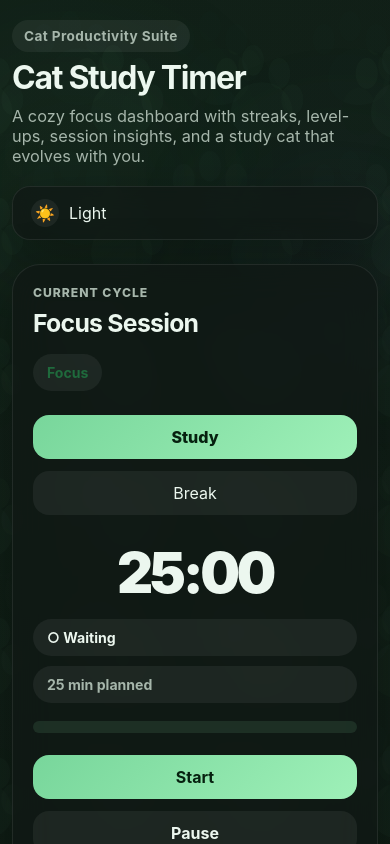
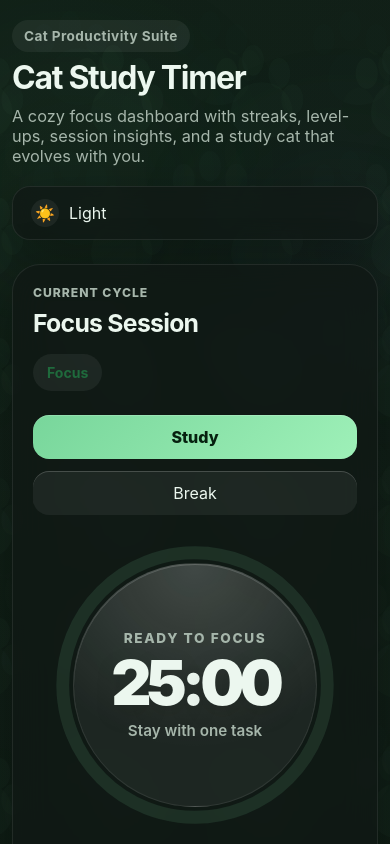
Before and after one commit to r0n0bakir-gif/cat-study-timer, a React (Vite) app: page / in a window 390 px wide. Shown: the top 844 px of the page. Built offline with nearby package versions, Linux system fonts and the light colour scheme.

Commit message:
UI improvements: timer ring, animations, break screen

```diff
--- a/src/App.css
+++ b/src/App.css
@@ -10,6 +10,7 @@
   --card: rgba(233, 241, 235, 0.76);
   --card-border: rgba(255, 255, 255, 0.24);
   --shadow: 0 18px 44px rgba(20, 46, 30, 0.12);
+  --shadow-strong: 0 26px 60px rgba(20, 46, 30, 0.18);
   --accent: #3f7f57;
   --accent-2: #699e79;
   --accent-break: #8f9af0;
@@ -26,6 +27,7 @@
   --card: rgba(16, 24, 20, 0.7);
   --card-border: rgba(255, 255, 255, 0.08);
   --shadow: 0 20px 60px rgba(0, 0, 0, 0.35);
+  --shadow-strong: 0 28px 80px rgba(0, 0, 0, 0.45);
   --accent: #78d69b;
   --accent-2: #9ef0b8;
   --accent-break: #9fa7ff;
@@ -221,7 +223,7 @@ button {
   cursor: pointer;
   backdrop-filter: blur(16px);
   box-shadow: var(--shadow);
-  transition: transform 0.2s ease, opacity 0.2s ease, border-color 0.25s ease;
+  transition: transform 0.2s ease, opacity 0.2s ease, border-color 0.25s ease, box-shadow 0.25s ease;
 }
 
 .theme-toggle-icon {
@@ -249,7 +251,22 @@ button {
     opacity 0.25s ease,
     transform 0.25s ease,
     border-color 0.25s ease,
-    background 0.35s ease;
+    background 0.35s ease,
+    box-shadow 0.25s ease;
+}
+
+.interactive-panel:hover {
+  transform: translateY(-4px);
+  box-shadow: var(--shadow-strong);
+}
+
+.interactive-card {
+  transition: transform 0.22s ease, background 0.22s ease, border-color 0.22s ease, box-shadow 0.22s ease;
+}
+
+.interactive-card:hover {
+  transform: translateY(-2px);
+  box-shadow: 0 16px 30px rgba(0, 0, 0, 0.08);
 }
 
 .panel {
@@ -290,7 +307,8 @@ button {
 .panel-top,
 .cat-panel-head,
 .energy-head,
-.weekly-progress-head {
+.weekly-progress-head,
+.break-helper-head {
   display: flex;
   justify-content: space-between;
   align-items: center;
@@ -308,7 +326,8 @@ button {
 }
 
 .panel h2,
-.cat-panel h3 {
+.cat-panel h3,
+.break-helper-head h3 {
   margin: 0;
   font-size: 1.55rem;
   letter-spacing: -0.03em;
@@ -318,6 +337,9 @@ button {
 .level-chip,
 .timer-chip,
 .cat-mini-status {
+  display: inline-flex;
+  align-items: center;
+  gap: 8px;
   border-radius: 999px;
   padding: 10px 14px;
   font-size: 0.88rem;
@@ -355,7 +377,21 @@ button {
     transform 0.2s ease,
     opacity 0.2s ease,
     background 0.25s ease,
-    border-color 0.25s ease;
+    border-color 0.25s ease,
+    box-shadow 0.2s ease;
+}
+
+.mode-btn:active,
+.main-btn:active,
+.icon-btn:active,
+.collection-card.unlocked:active {
+  transform: translateY(0) scale(0.98);
+}
+
+.mode-btn,
+.main-btn.secondary,
+.icon-btn {
+  box-shadow: inset 0 1px 0 rgba(255, 255, 255, 0.18);
 }
 
 .mode-btn {
@@ -378,15 +414,96 @@ button {
 }
 
 .timer-display-wrap {
-  margin: 8px 0 18px;
+  margin: 10px 0 18px;
+}
+
+.timer-ring-shell {
+  position: relative;
+  width: min(100%, 420px);
+  margin: 10px auto 14px;
+  aspect-ratio: 1 / 1;
+  display: grid;
+  place-items: center;
+}
+
+.timer-ring-shell.running {
+  filter: drop-shadow(0 12px 28px rgba(120, 214, 155, 0.14));
+}
+
+.app.break .timer-ring-shell.running {
+  filter: drop-shadow(0 12px 28px rgba(159, 167, 255, 0.18));
+}
+
+.timer-ring {
+  position: absolute;
+  inset: 0;
+  width: 100%;
+  height: 100%;
+  transform: rotate(-90deg);
+}
+
+.timer-ring-track,
+.timer-ring-progress {
+  fill: none;
+  stroke-width: 12;
+}
+
+.timer-ring-track {
+  stroke: var(--track);
+}
+
+.timer-ring-progress {
+  stroke: url(#timerGradient);
+  stroke: var(--accent);
+  stroke-linecap: round;
+  transition: stroke-dashoffset 0.8s ease, stroke 0.35s ease;
+}
+
+.app.break .timer-ring-progress {
+  stroke: var(--accent-break);
+}
+
+.timer-display-core {
+  position: relative;
+  z-index: 1;
+  width: 76%;
+  min-height: 76%;
+  border-radius: 999px;
+  display: flex;
+  align-items: center;
+  justify-content: center;
+  flex-direction: column;
+  text-align: center;
+  padding: 26px;
+  background: radial-gradient(circle at top, rgba(255, 255, 255, 0.16), transparent 68%), var(--pill);
+  border: 1px solid rgba(255, 255, 255, 0.08);
+  box-shadow: inset 0 1px 0 rgba(255, 255, 255, 0.16);
+}
+
+.timer-kicker {
+  font-size: 0.85rem;
+  letter-spacing: 0.12em;
+  text-transform: uppercase;
+  color: var(--muted);
+  font-weight: 800;
+  margin-bottom: 8px;
 }
 
 .timer-display {
   text-align: center;
-  font-size: clamp(3.5rem, 8vw, 6rem);
-  font-weight: 900;
-  letter-spacing: -0.06em;
-  margin: 24px 0 12px;
+  font-size: clamp(4.3rem, 10vw, 7rem);
+  font-weight: 950;
+  letter-spacing: -0.08em;
+  line-height: 0.92;
+  margin: 0;
+  text-shadow: 0 8px 24px rgba(0, 0, 0, 0.12);
+}
+
+.timer-caption {
+  margin-top: 10px;
+  color: var(--muted);
+  font-weight: 600;
+  font-size: 0.95rem;
 }
 
 .timer-status-row {
@@ -456,8 +573,18 @@ button {
   color: #06200f;
 }
 
+.main-btn.primary:hover,
+.active-mode.study:hover {
+  box-shadow: 0 12px 24px rgba(120, 214, 155, 0.22);
+}
+
 .app.break .main-btn.primary {
   background: linear-gradient(135deg, var(--accent-break), var(--accent-break-2));
+}
+
+.app.break .main-btn.primary:hover,
+.active-mode.break:hover {
+  box-shadow: 0 12px 24px rgba(159, 167, 255, 0.22);
 }
 
 .main-btn.secondary {
@@ -471,32 +598,72 @@ button {
   border: 1px solid var(--card-border);
 }
 
+.break-helper-card,
 .settings-grid,
 .summary-list {
   display: grid;
   gap: 16px;
 }
 
+.break-helper-card,
 .setting-card,
 .summary-row,
 .focus-state-card,
 .energy-card,
 .next-unlock-card,
 .mini-panel,
-.weekly-progress-card {
+.weekly-progress-card,
+.break-tip {
   padding: 16px;
   border-radius: 22px;
   background: rgba(255, 255, 255, 0.25);
 }
 
+.app.dark .break-helper-card,
 .app.dark .setting-card,
 .app.dark .summary-row,
 .app.dark .focus-state-card,
 .app.dark .energy-card,
 .app.dark .next-unlock-card,
 .app.dark .mini-panel,
-.app.dark .weekly-progress-card {
+.app.dark .weekly-progress-card,
+.app.dark .break-tip {
   background: rgba(255, 255, 255, 0.03);
+}
+
+.break-helper-card {
+  margin-bottom: 16px;
+  border: 1px solid rgba(159, 167, 255, 0.16);
+}
+
+.break-helper-badge {
+  display: inline-flex;
+  align-items: center;
+  gap: 8px;
+  border-radius: 999px;
+  padding: 10px 14px;
+  background: rgba(159, 167, 255, 0.16);
+  color: var(--text);
+  font-size: 0.88rem;
+  font-weight: 700;
+}
+
+.break-helper-copy {
+  margin: 0;
+  color: var(--muted);
+  line-height: 1.55;
+}
+
+.break-suggestion-list {
+  display: grid;
+  gap: 10px;
+}
+
+.break-tip {
+  display: flex;
+  align-items: center;
+  gap: 10px;
+  font-weight: 600;
 }
 
 .break-setting {
@@ -569,10 +736,23 @@ button {
   display: grid;
   place-items: center;
   background: linear-gradient(135deg, rgba(255, 255, 255, 0.5), rgba(255, 255, 255, 0.16));
+  transition: transform 0.35s ease, box-shadow 0.35s ease;
 }
 
 .app.dark .cat-frame {
   background: linear-gradient(135deg, rgba(255, 255, 255, 0.08), rgba(255, 255, 255, 0.02));
+}
+
+.cat-frame.active {
+  box-shadow: 0 20px 44px rgba(0, 0, 0, 0.18);
+}
+
+.cat-frame.focus-mode.active {
+  animation: catFrameBob 3.4s ease-in-out infinite;
+}
+
+.cat-frame.rest-mode.active {
+  animation: catFrameSleep 4.2s ease-in-out infinite;
 }
 
 .pulse-ring {
@@ -591,6 +771,21 @@ button {
   border: 4px solid rgba(255, 255, 255, 0.65);
   position: relative;
   z-index: 1;
+  transform-origin: center;
+  transition: transform 0.35s ease, filter 0.35s ease, box-shadow 0.35s ease;
+}
+
+.cat-image.is-running.is-focused {
+  animation: catFocusBounce 2.8s ease-in-out infinite;
+}
+
+.cat-image.is-resting {
+  animation: catRestFloat 4s ease-in-out infinite;
+  filter: saturate(0.95) brightness(0.96);
+}
+
+.cat-image.is-celebrating {
+  animation: catCelebrate 0.9s ease-in-out 3;
 }
 
 .cat-copy {
@@ -853,10 +1048,7 @@ button {
 
 .collection-card.unlocked:hover {
   transform: translateY(-4px);
-}
-
-.collection-card.unlocked:active {
-  transform: translateY(-1px) scale(0.99);
+  box-shadow: var(--shadow-strong);
 }
 
 .collection-card.unlocked {
@@ -978,6 +1170,62 @@ button {
   }
 }
 
+@keyframes catFocusBounce {
+  0%,
+  100% {
+    transform: translateY(0) scale(1);
+  }
+  30% {
+    transform: translateY(-6px) scale(1.015);
+  }
+  60% {
+    transform: translateY(3px) scale(0.995);
+  }
+}
+
+@keyframes catRestFloat {
+  0%,
+  100% {
+    transform: translateY(0) rotate(0deg);
+  }
+  50% {
+    transform: translateY(7px) rotate(-1.2deg);
+  }
+}
+
+@keyframes catCelebrate {
+  0%,
+  100% {
+    transform: rotate(0deg) scale(1);
+  }
+  25% {
+    transform: rotate(-4deg) scale(1.04);
+  }
+  75% {
+    transform: rotate(4deg) scale(1.04);
+  }
+}
+
+@keyframes catFrameBob {
+  0%,
+  100% {
+    transform: translateY(0);
+  }
+  50% {
+    transform: translateY(-5px);
+  }
+}
+
+@keyframes catFrameSleep {
+  0%,
+  100% {
+    transform: translateY(0);
+  }
+  50% {
+    transform: translateY(4px);
+  }
+}
+
 @media (max-width: 980px) {
   .hero-grid,
   .bottom-grid,
@@ -1008,9 +1256,14 @@ button {
     height: 180px;
   }
 
+  .timer-ring-shell {
+    width: min(100%, 320px);
+  }
+
   .mode-row,
   .controls,
-  .timer-status-row {
+  .timer-status-row,
+  .break-helper-head {
     flex-direction: column;
   }
 
@@ -1041,4 +1294,8 @@ button {
   .cat-collection-grid {
     grid-template-columns: 1fr 1fr;
   }
+
+  .timer-display {
+    font-size: clamp(3.5rem, 16vw, 5rem);
+  }
 }
--- a/src/App.jsx
+++ b/src/App.jsx
@@ -107,6 +107,13 @@ const CAT_EVOLUTIONS = [
     name: "Rich Kitten",
     img: "https://i.pinimg.com/736x/fc/d6/73/fcd673c5aa17b93c15d35ee17412ec89.jpg",
   },
+];
+
+const BREAK_SUGGESTIONS = [
+  "Drink a glass of water",
+  "Roll your shoulders and stretch your neck",
+  "Look away from the screen for 20 seconds",
+  "Take 5 slow breaths",
 ];
 
 const STORAGE_KEY = "cat-study-pro-dashboard";
@@ -357,9 +364,16 @@ export default function App() {
   const nextCatUnlock = CAT_EVOLUTIONS.find((cat) => cat.level > level);
 
   const totalDuration = (mode === "study" ? studyMinutes : breakMinutes) * 60;
-  const progressPercent = ((totalDuration - timeLeft) / totalDuration) * 100;
+  const progressPercent = Math.max(
+    0,
+    Math.min(100, ((totalDuration - timeLeft) / totalDuration) * 100)
+  );
   const sessionMinutesElapsed = Math.floor((totalDuration - timeLeft) / 60);
   const sessionMinutesLeft = Math.ceil(timeLeft / 60);
+
+  const ringRadius = 124;
+  const ringCircumference = 2 * Math.PI * ringRadius;
+  const ringOffset = ringCircumference - (progressPercent / 100) * ringCircumference;
 
   const weeklyActivity = getLast7Days(dailySessions);
   const weeklyPeak = Math.max(...weeklyActivity.map((day) => day.value), 1);
@@ -424,6 +438,16 @@ export default function App() {
     };
   }, [isCelebrating, mode, running, sessionMinutesLeft, currentEvolution]);
 
+  const timerStateLabel = isCelebrating
+    ? "Completed"
+    : running
+    ? mode === "study"
+      ? "Focus in progress"
+      : "Break in progress"
+    : mode === "study"
+    ? "Ready to focus"
+    : "Ready to recharge";
+
   return (
     <div
       className={`app ${darkMode ? "dark" : ""} ${
@@ -456,7 +480,7 @@ export default function App() {
         </div>
 
         <div className="hero-grid">
-          <section className="glass panel timer-panel">
+          <section className="glass panel timer-panel interactive-panel">
             <div className="panel-top">
               <div>
                 <p className="section-label">Current cycle</p>
@@ -489,9 +513,32 @@ export default function App() {
             </div>
 
             <div className="timer-display-wrap">
-              <div className="timer-display">
-                {formatTime(minutes)}:{formatTime(seconds)}
+              <div className={`timer-ring-shell ${mode} ${running ? "running" : ""}`}>
+                <svg className="timer-ring" viewBox="0 0 300 300" aria-hidden="true">
+                  <circle className="timer-ring-track" cx="150" cy="150" r={ringRadius} />
+                  <circle
+                    className="timer-ring-progress"
+                    cx="150"
+                    cy="150"
+                    r={ringRadius}
+                    style={{
+                      strokeDasharray: ringCircumference,
+                      strokeDashoffset: ringOffset,
+                    }}
+                  />
+                </svg>
+
+                <div className="timer-display-core">
+                  <span className="timer-kicker">{timerStateLabel}</span>
+                  <div className="timer-display">
+                    {formatTime(minutes)}:{formatTime(seconds)}
+                  </div>
+                  <div className="timer-caption">
+                    {mode === "study" ? "Stay with one task" : "Let your brain reset"}
+                  </div>
+                </div>
               </div>
+
               <div className="timer-status-row">
                 <span className="timer-chip">
                   {running ? "● In progress" : "○ Waiting"}
@@ -508,7 +555,7 @@ export default function App() {
               <div
                 className="progress-fill"
                 style={{
-                  width: `${Math.max(0, Math.min(progressPercent, 100))}%`,
+                  width: `${progressPercent}%`,
                 }}
               />
             </div>
@@ -531,8 +578,33 @@ export default function App() {
               </button>
             </div>
 
+            {mode === "break" ? (
+              <div className="break-helper-card">
+                <div className="break-helper-head">
+                  <div>
+                    <p className="section-label">Break guide</p>
+                    <h3>Use this break well</h3>
+                  </div>
+                  <span className="break-helper-badge">💤 Reset mode</span>
+                </div>
+
+                <p className="break-helper-copy">
+                  Your kitten is resting. Step away for a moment so your next focus sprint feels easier.
+                </p>
+
+                <div className="break-suggestion-list">
+                  {BREAK_SUGGESTIONS.map((tip) => (
+                    <div key={tip} className="break-tip">
+                      <span>•</span>
+                      <span>{tip}</span>
+                    </div>
+                  ))}
+                </div>
+              </div>
+            ) : null}
+
             <div className="settings-grid">
-              <div className="setting-card">
+              <div className="setting-card interactive-card">
                 <div className="setting-head">
                   <label>Study time</label>
                   <span>{studyMinutes} min</span>
@@ -547,7 +619,7 @@ export default function App() {
                 />
               </div>
 
-              <div className="setting-card break-setting">
+              <div className="setting-card break-setting interactive-card">
                 <div className="setting-head">
                   <label>Break time</label>
                   <span>{breakMinutes} min</span>
@@ -564,7 +636,7 @@ export default function App() {
             </div>
           </section>
 
-          <section className="glass panel cat-panel">
+          <section className="glass panel cat-panel interactive-panel">
             <div className="cat-panel-head">
               <span className="cat-badge">
                 {catMood.emoji} {catMood.badge}
@@ -572,10 +644,10 @@ export default function App() {
               <span className="cat-mini-status">Energy {catEnergy}%</span>
             </div>
 
-            <div className="cat-frame">
+            <div className={`cat-frame ${running ? "active" : ""} ${mode === "break" ? "rest-mode" : "focus-mode"}`}>
               {running && mode === "study" ? <div className="pulse-ring" /> : null}
               <img
-                className="cat-image"
+                className={`cat-image ${running ? "is-running" : ""} ${mode === "break" ? "is-resting" : "is-focused"} ${isCelebrating ? "is-celebrating" : ""}`}
                 src={currentEvolution.img}
                 alt={currentEvolution.name}
               />
@@ -593,7 +665,7 @@ export default function App() {
             <p className="cat-copy">{catMood.text}</p>
             <p className="cat-quote">“{catMood.quote}”</p>
 
-            <div className="energy-card">
+            <div className="energy-card interactive-card">
               <div className="energy-head">
                 <span>Cat energy</span>
                 <strong>{catEnergy}%</strong>
@@ -607,13 +679,13 @@ export default function App() {
             </div>
 
             <div className="cat-stats-mini">
-              <div>
+              <div className="interactive-card">
                 <span>Next sprint</span>
                 <strong>
                   {mode === "study" ? `${studyMinutes} min` : `${breakMinutes} min`}
                 </strong>
               </div>
-              <div>
+              <div className="interactive-card">
                 <span>Today</span>
                 <strong>{completedTodayMinutes} min</strong>
               </div>
@@ -628,28 +700,28 @@ export default function App() {
         </div>
 
         <div className="stats-grid">
-          <div className="glass stat-card stat-card-primary">
+          <div className="glass stat-card stat-card-primary interactive-panel">
             <span className="stat-icon">🔥</span>
             <span className="stat-label">Current streak</span>
             <strong className="stat-value">{currentStreak}</strong>
             <span className="stat-sub">Keep the chain alive tomorrow.</span>
           </div>
 
-          <div className="glass stat-card">
+          <div className="glass stat-card interactive-panel">
             <span className="stat-icon">🎯</span>
             <span className="stat-label">Sessions today</span>
             <strong className="stat-value">{sessionsToday}</strong>
             <span className="stat-sub">Focus rounds completed today.</span>
           </div>
 
-          <div className="glass stat-card">
+          <div className="glass stat-card interactive-panel">
             <span className="stat-icon">⏱️</span>
             <span className="stat-label">Focus hours</span>
             <strong className="stat-value">{totalStudyHours}h</strong>
             <span className="stat-sub">Total deep work time saved.</span>
           </div>
 
-          <div className="glass stat-card">
+          <div className="glass stat-card interactive-panel">
             <span className="stat-icon">🏆</span>
             <span className="stat-label">Best streak</span>
             <strong className="stat-value">{longestStreak}</strong>
@@ -658,7 +730,7 @@ export default function App() {
         </div>
 
         <div className="bottom-grid">
-          <section className="glass panel xp-panel">
+          <section className="glass panel xp-panel interactive-panel">
             <div className="panel-top">
               <div>
                 <p className="section-label">Progression</p>
@@ -676,7 +748,7 @@ export default function App() {
                 </p>
               </div>
 
-              <div className="next-unlock-card">
+              <div className="next-unlock-card interactive-card">
                 <span>Next unlock</span>
                 <strong>{nextReward}</strong>
                 <small>{xpToNextLevel} XP to go</small>
@@ -691,21 +763,21 @@ export default function App() {
             </div>
 
             <div className="xp-meta-grid">
-              <div className="mini-panel">
+              <div className="mini-panel interactive-card">
                 <span className="mini-panel-label">Next level</span>
                 <strong>{xpToNextLevel} XP left</strong>
               </div>
-              <div className="mini-panel">
+              <div className="mini-panel interactive-card">
                 <span className="mini-panel-label">Session bonus</span>
                 <strong>+{XP_PER_SESSION} XP each</strong>
               </div>
-              <div className="mini-panel">
+              <div className="mini-panel interactive-card">
                 <span className="mini-panel-label">Unlocked cats</span>
                 <strong>
                   {unlockedCats.length} / {CAT_EVOLUTIONS.length}
                 </strong>
               </div>
-              <div className="mini-panel">
+              <div className="mini-panel interactive-card">
                 <span className="mini-panel-label">Current cat</span>
                 <strong>{currentEvolution.name}</strong>
               </div>
@@ -723,7 +795,7 @@ export default function App() {
               ))}
             </div>
 
-            <div className="weekly-progress-card">
+            <div className="weekly-progress-card interactive-card">
               <div className="weekly-progress-head">
                 <span>Weekly focus rhythm</span>
                 <strong>
@@ -750,34 +822,34 @@ export default function App() {
             </div>
           </section>
 
-          <section className="glass panel summary-panel">
+          <section className="glass panel summary-panel interactive-panel">
             <p className="section-label">Overview</p>
             <h2>Productivity snapshot</h2>
 
             <div className="summary-list">
-              <div className="summary-row">
+              <div className="summary-row interactive-card">
                 <span>Completed sessions</span>
                 <strong>{studySessions}</strong>
               </div>
-              <div className="summary-row">
+              <div className="summary-row interactive-card">
                 <span>Mode</span>
                 <strong>{mode === "study" ? "Focus" : "Break"}</strong>
               </div>
-              <div className="summary-row">
+              <div className="summary-row interactive-card">
                 <span>Sound</span>
                 <strong>{soundOn ? "Enabled" : "Muted"}</strong>
               </div>
-              <div className="summary-row">
+              <div className="summary-row interactive-card">
                 <span>Theme</span>
                 <strong>{darkMode ? "Dark" : "Light"}</strong>
               </div>
-              <div className="summary-row">
+              <div className="summary-row interactive-card">
                 <span>Last unlock</span>
                 <strong>{lastUnlockedCat?.name || currentEvolution.name}</strong>
               </div>
             </div>
 
-            <div className="focus-state-card">
+            <div className="focus-state-card interactive-card">
               <span className="focus-state-label">Focus state</span>
               <strong>{running ? "Deep work mode active" : "Ready to begin"}</strong>
               <p>
@@ -789,7 +861,7 @@ export default function App() {
           </section>
         </div>
 
-        <section className="glass panel collection-panel">
+        <section className="glass panel collection-panel interactive-panel">
           <div className="panel-top">
             <div>
               <p className="section-label">Collection</p>
```
